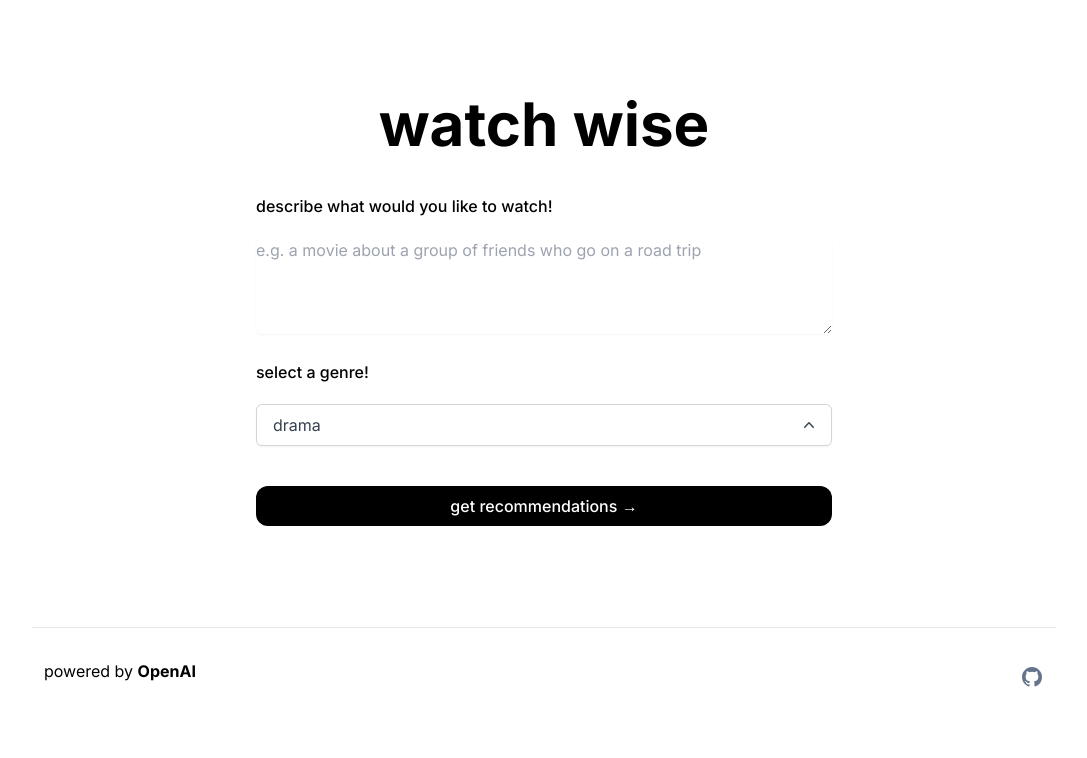
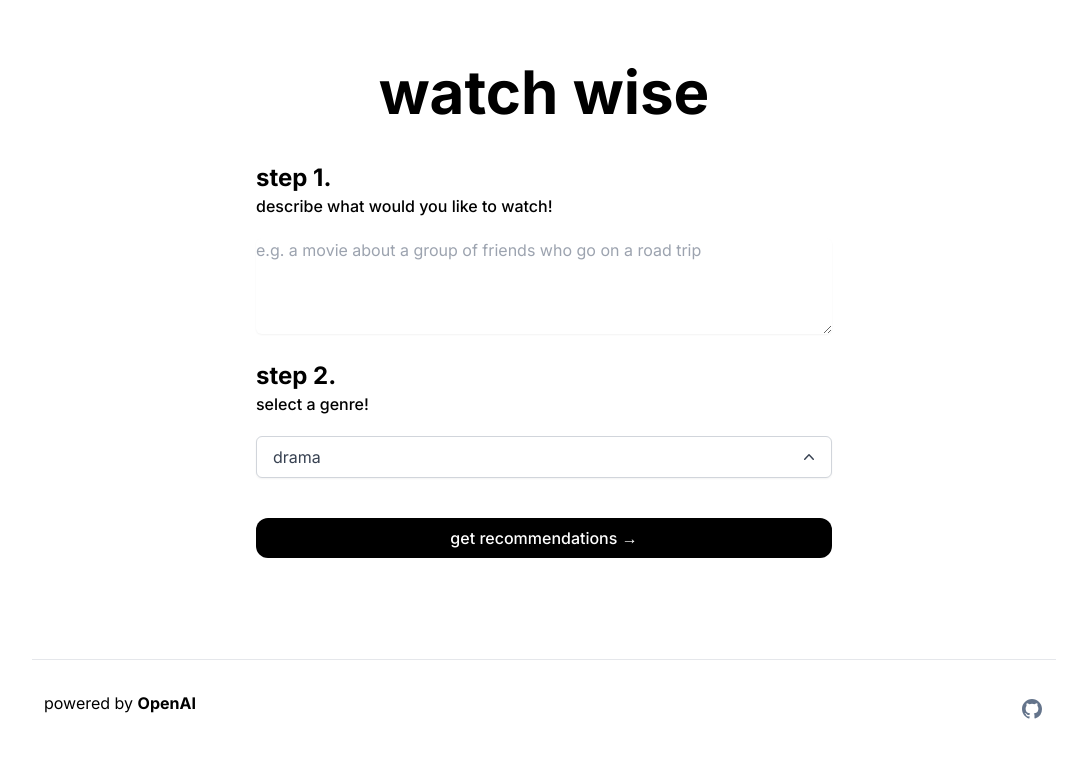
Before and after one commit to colinthekkinedath/watch-wise, a Next.js app: page / in a window 1280 px wide. Shown: the top 758 px of the page, without its empty margins (96-1183 px from the left). Built offline with nearby package versions, Linux system fonts and the light colour scheme.

Commit message:
updated layout

```diff
--- a/app/page.tsx
+++ b/app/page.tsx
@@ -45,7 +45,8 @@ export default function Home() {
     <main className="flex max-w-5xl mx-auto flex-col items-center justify-center py-2 min-h-screen">
       <Hero/>
       <form className="max-w-xl w-full" onSubmit={onSubmit}>
-          <div className="flex mt-10 items-center space-x-3">
+          <div className = 'text-left mt-10 text-2xl font-bold'>step 1.</div>
+          <div className="flex items-center space-x-3">
             {/* <Image
               src="/1-black.png"
               width={30}
@@ -66,6 +67,7 @@ export default function Home() {
               'e.g. a movie about a group of friends who go on a road trip'
             }
           />
+          <div className = 'text-left text-2xl font-bold'>step 2.</div>
           <div className="flex mb-5 items-center space-x-3">
             {/* <Image src="/2-black.png" width={30} height={30} alt="1 icon" /> */}
             <p className="text-left font-medium">select a genre!</p>
```
